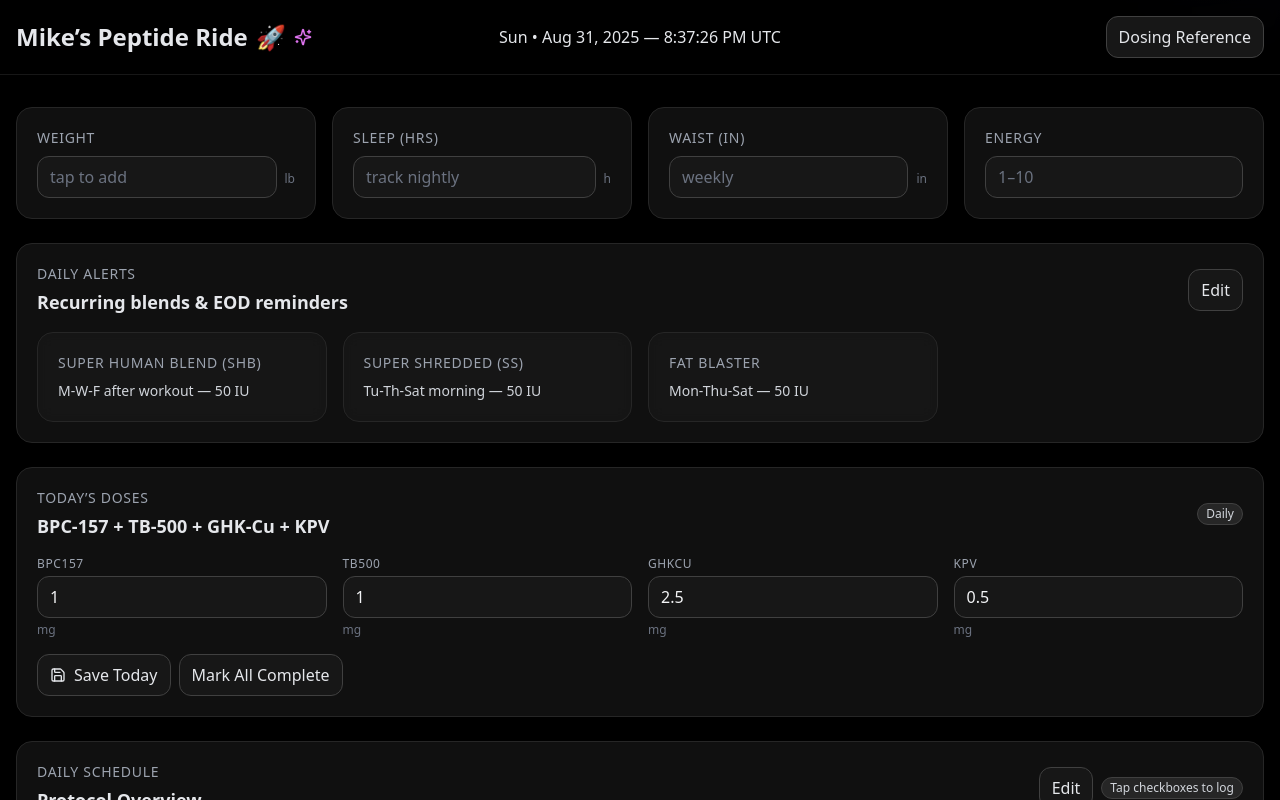
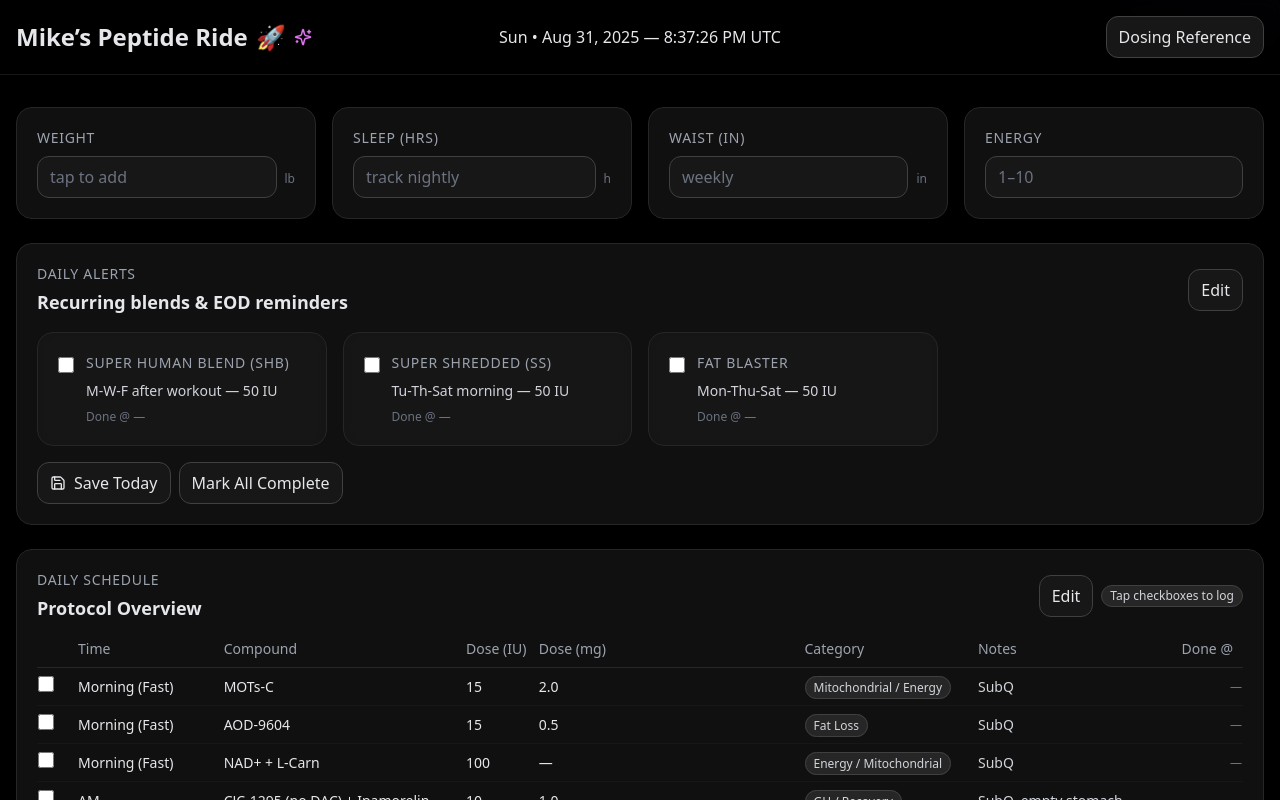
Before and after one commit to UofMx2/Peptide-Dashboard-Mikev2, a React (Vite) app: page / in a window 1280 px wide. Shown: the top 800 px of the page. Built offline with nearby package versions, Linux system fonts and the light colour scheme.

Commit message:
Update App.jsx

```diff
--- a/src/App.jsx
+++ b/src/App.jsx
@@ -19,8 +19,8 @@ const save = (k, v) => localStorage.setItem(k, JSON.stringify(v));
 
 const DOW_SHORT = ["Sun","Mon","Tue","Wed","Thu","Fri","Sat"];
 
-// === Default daily stack (table rows) ===
-// Add `days` for Weekly items; table will auto-show them only on those days.
+// === Daily Schedule rows ===
+// Weekly items include a `days` array and only show on those days.
 const DEFAULT_STACK_ROWS = [
   // Morning (Fast)
   { id: "motsc",   time: "Morning (Fast)", compound: "MOTs-C",                        doseIU: "15",  doseMg: "2.0",       category: "Mitochondrial / Energy", notes: "SubQ" },
@@ -45,7 +45,7 @@ const DEFAULT_STACK_ROWS = [
   { id: "trenE",   time: "Weekly",          compound: "Trenbolone Enanthate",        doseIU: "—",   doseMg: "100 mg Wed PM + 100 mg Sun AM", category: "Hormone", notes: "IM", days: ["Wed","Sun"] },
 ];
 
-// === Daily Alerts (editable, up to 8 boxes) ===
+// === Daily Alerts (editable cards with a checkbox each) ===
 const DEFAULT_ALERTS = [
   { id: "alrt1", title: "Super Human Blend (SHB)", plan: "M-W-F after workout — 50 IU" },
   { id: "alrt2", title: "Super Shredded (SS)",     plan: "Tu-Th-Sat morning — 50 IU" },
@@ -65,10 +65,8 @@ export default function App() {
       hour: "numeric", minute: "2-digit", second: "2-digit", timeZoneName: "short"
     }).formatToParts(now);
     const get = (type) => parts.find(p => p.type === type)?.value || "";
-    // Sun • Aug 31, 2025 — 7:42:15 PM EDT
     return `${get("weekday")} • ${get("month")} ${get("day")}, ${get("year")} — ${get("hour")}:${get("minute")}:${get("second")} ${get("dayPeriod")} ${get("timeZoneName")}`.replace(/\s+/g," ").trim();
   }, [now]);
-
   const todayDowShort = DOW_SHORT[now.getDay()];
 
   // --- KPI state (persisted) ---
@@ -77,33 +75,45 @@ export default function App() {
   );
   useEffect(() => save(KEY_KPIS, kpis), [kpis]);
 
-  // --- Daily Alerts (editable) ---
+  // --- Daily Alerts (editable + checkbox per alert) ---
   const [alerts, setAlerts] = useState(DEFAULT_ALERTS);
   const [alertsEdit, setAlertsEdit] = useState(false);
+  const [alertsCheck, setAlertsCheck] = useState(() =>
+    Object.fromEntries(DEFAULT_ALERTS.map(a => [a.id, { done:false, ts:null }]))
+  );
+
   const addAlert = () => {
     if (alerts.length >= 8) return;
     const id = `alrt${crypto?.randomUUID?.() || Math.random().toString(36).slice(2,8)}`;
     setAlerts(a => [...a, { id, title: "", plan: "" }]);
+    setAlertsCheck(ch => ({ ...ch, [id]: { done:false, ts:null } }));
   };
   const updateAlert = (id, field, value) =>
     setAlerts(a => a.map(x => x.id === id ? { ...x, [field]: value } : x));
-  const deleteAlert = (id) => setAlerts(a => a.filter(x => x.id !== id));
+  const deleteAlert = (id) => {
+    setAlerts(a => a.filter(x => x.id !== id));
+    setAlertsCheck(({ [id]: _remove, ...rest }) => rest);
+  };
+  const toggleAlert = (id) => {
+    setAlertsCheck(prev => {
+      const nextDone = !prev[id]?.done;
+      return {
+        ...prev,
+        [id]: { done: nextDone, ts: nextDone ? new Date().toLocaleTimeString() : null }
+      };
+    });
+  };
 
-  // --- Today’s doses quick editor ---
-  const [todayDose, setTodayDose] = useState({
-    bpc157: 1.0, tb500: 1.0, ghkcu: 2.5, kpv: 0.5,
-  });
-
-  // --- Editable daily stack rows ---
+  // --- Editable daily schedule rows ---
   const [rows, setRows] = useState(DEFAULT_STACK_ROWS);
   const resetRows = () => setRows(DEFAULT_STACK_ROWS);
 
-  // --- Checklist for table rows (persisted by Save Today) ---
+  // --- Checklist for schedule table ---
   const [checklist, setChecklist] = useState(() =>
     Object.fromEntries(DEFAULT_STACK_ROWS.map(r => [r.id, { done:false, ts:null }]))
   );
 
-  // Pulse the most recently toggled row
+  // Pulse the most recently toggled schedule row
   const [lastPulsedId, setLastPulsedId] = useState(null);
   const toggleRow = (rowId, current) => {
     const next = !current;
@@ -118,7 +128,6 @@ export default function App() {
   // --- Inline edit mode for table ---
   const [editMode, setEditMode] = useState(false);
   const updateRow = (id, field, value) => {
-    // special: let user edit weekly 'days' as comma separated list
     if (field === "days") {
       const arr = value.split(",").map(s => s.trim()).filter(Boolean).map(s => {
         const t = s.slice(0,3).toLowerCase();
@@ -154,11 +163,11 @@ export default function App() {
       const idx = prev.findIndex(r => r.date === todayKey());
       const record = {
         date: todayKey(),
-        doses: { ...todayDose },
         kpis: { ...kpis },
-        checklist: { ...checklist },
-        rows: rows,       // snapshot (including any edited weekly days)
-        alerts: alerts,
+        rows: rows,                 // snapshot of edited schedule rows
+        checklist: { ...checklist },// schedule check states
+        alerts: alerts,             // snapshot of alert cards
+        alertsCheck: { ...alertsCheck }, // alert check states
       };
       const next = [...prev];
       if (idx >= 0) next[idx] = record; else next.push(record);
@@ -167,8 +176,10 @@ export default function App() {
   };
 
   const markAllComplete = () => {
-    const all = Object.fromEntries(rows.map(r => [r.id, { done:true, ts:new Date().toLocaleTimeString() }]));
-    setChecklist(all);
+    const allRows = Object.fromEntries(rows.map(r => [r.id, { done:true, ts:new Date().toLocaleTimeString() }]));
+    const allAlerts = Object.fromEntries(alerts.map(a => [a.id, { done:true, ts:new Date().toLocaleTimeString() }]));
+    setChecklist(allRows);
+    setAlertsCheck(allAlerts);
     setTimeout(saveToday, 50);
   };
 
@@ -243,7 +254,7 @@ export default function App() {
           ))}
         </motion.section>
 
-        {/* DAILY ALERTS (editable boxes) */}
+        {/* DAILY ALERTS (editable cards + checkbox per card) */}
         <motion.section className="card" initial={{ opacity:0, y:10 }} animate={{ opacity:1, y:0 }}>
           <div className="flex items-center justify-between gap-3">
             <div>
@@ -261,8 +272,19 @@ export default function App() {
           </div>
 
           <div className="mt-4 grid grid-cols-1 sm:grid-cols-2 lg:grid-cols-4 gap-4">
-            {alerts.map(a => (
+            {alerts.map(a => {
+              const st = alertsCheck[a.id] || { done:false, ts:null };
+              return (
                 <div key={a.id} className="card">
+                  <div className="flex items-start gap-3">
+                    <input
+                      type="checkbox"
+                      className="h-4 w-4 mt-1 accent-emerald-500"
+                      checked={!!st.done}
+                      onChange={() => toggleAlert(a.id)}
+                      title="Mark alert complete"
+                    />
+                    <div className="flex-1">
                       {alertsEdit ? (
                         <div className="space-y-2">
                           <input
@@ -277,7 +299,8 @@ export default function App() {
                             value={a.plan}
                             onChange={(e)=>updateAlert(a.id, "plan", e.target.value)}
                           />
-                    <div className="flex justify-end">
+                          <div className="flex justify-between items-center text-xs text-gray-500">
+                            <span>Done @ {st.ts ?? "—"}</span>
                             <button className="btn" onClick={()=>deleteAlert(a.id)}><Trash2 size={16}/>Delete</button>
                           </div>
                         </div>
@@ -285,37 +308,14 @@ export default function App() {
                         <>
                           <div className="card-title">{a.title || "Untitled"}</div>
                           <div className="mt-2 text-sm text-gray-300">{a.plan || "Add schedule…"}</div>
+                          <div className="mt-2 text-xs text-gray-500">Done @ {st.ts ?? "—"}</div>
                         </>
                       )}
                     </div>
-            ))}
                   </div>
-        </motion.section>
-
-        {/* Today’s doses quick editor */}
-        <motion.section className="card" initial={{ opacity:0, y:10 }} animate={{ opacity:1, y:0 }}>
-          <div className="flex items-center justify-between gap-3">
-            <div>
-              <div className="card-title">Today’s Doses</div>
-              <h2 className="text-lg font-semibold mt-1">BPC-157 + TB-500 + GHK-Cu + KPV</h2>
                 </div>
-            <span className="badge">Daily</span>
-          </div>
-
-          <div className="grid grid-cols-1 sm:grid-cols-2 lg:grid-cols-4 gap-4 mt-4">
-            {Object.entries(todayDose).map(([key, val]) => (
-              <label key={key} className="block">
-                <div className="text-xs text-gray-400 mb-1 uppercase tracking-wider">{key}</div>
-                <input
-                  className="input"
-                  type="number"
-                  step="0.1"
-                  value={val}
-                  onChange={(e) => setTodayDose(t => ({ ...t, [key]: Number(e.target.value) }))}
-                />
-                <div className="text-xs text-gray-500 mt-1">mg</div>
-              </label>
-            ))}
+              );
+            })}
           </div>
 
           <div className="mt-4 flex flex-wrap gap-2">
```
Lines whose indentation alone changed are shown as unchanged.
